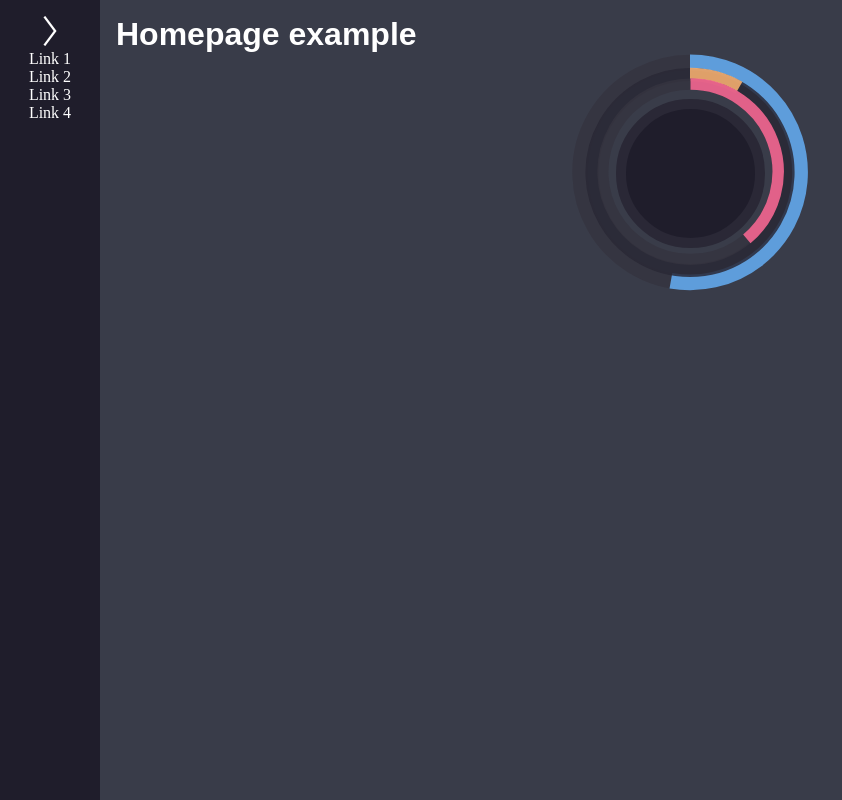
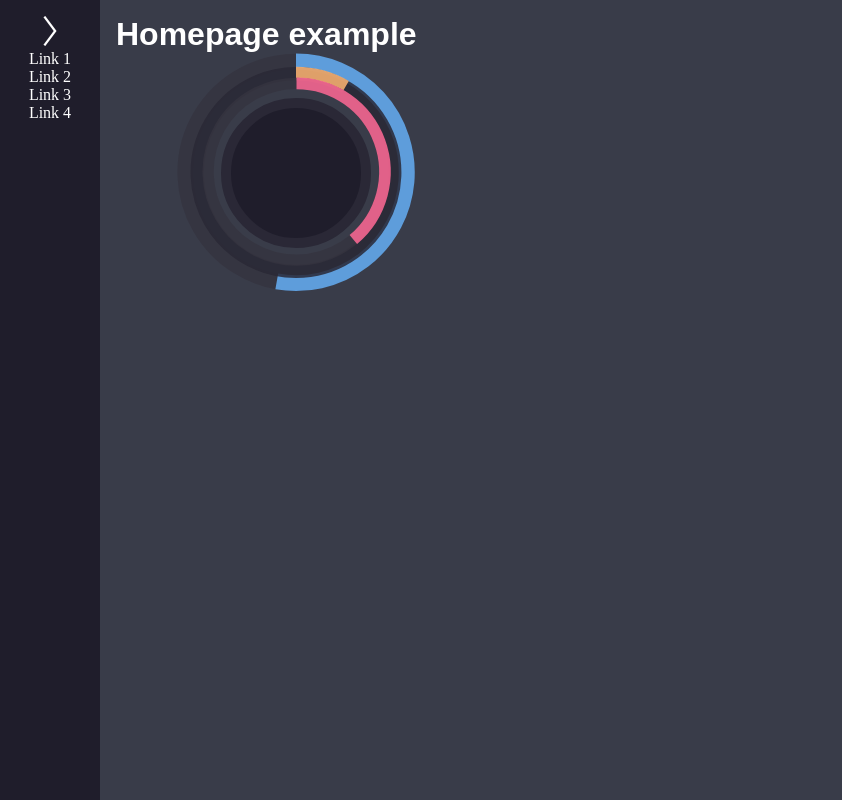
Before and after one commit to Orujhimaru/food-order-app, a React (Vite) app: page / in a window 1280 px wide. Shown: the whole page, without its empty margins (0-842 px from the left). Built offline with nearby package versions, Linux system fonts and the light colour scheme.

Commit message:
small css changes

```diff
--- a/src/components/CircularReport/CircularReport.jsx
+++ b/src/components/CircularReport/CircularReport.jsx
@@ -1,6 +1,6 @@
 import { useEffect, useState, useRef } from "react";
 import ApexCharts from "apexcharts";
-import "./circular.scss";
+import "./CircularReport.scss";
 import Chart from "react-apexcharts";
 
 export default function CircularReport({ delivery, toGo, dineIn }) {
@@ -43,6 +43,8 @@ export default function CircularReport({ delivery, toGo, dineIn }) {
 
     stroke: {
       lineCap: "butt",
+      width: 1,
+
       // HOW DO I SET IT TO ROUND AT THE END AND BUTT AT THE START ????
     },
   };
@@ -75,6 +77,7 @@ export default function CircularReport({ delivery, toGo, dineIn }) {
     },
     stroke: {
       lineCap: "butt",
+      width: 1,
     },
   };
 
@@ -106,6 +109,7 @@ export default function CircularReport({ delivery, toGo, dineIn }) {
     },
     stroke: {
       lineCap: "butt",
+      width: 1,
     },
   };
 
--- a/src/components/CircularReport/circular.scss
+++ b/src/components/CircularReport/CircularReport.scss
@@ -3,22 +3,24 @@
   display: flex;
   justify-content: center;
   align-items: center;
-  width: 100%;
+  max-width: 360px;
+  max-height: 360px;
 }
 
 .inner-4 {
   box-sizing: border-box;
   background-color: #1f1d2b;
-  width: 149px;
-  height: 149px;
+  width: 150px;
+  height: 150px;
   border-radius: 50%;
   border: 10px solid #2a2836;
   position: absolute;
   z-index: 4;
+  left: 0;
   right: 0;
-  left: 0;
-  margin-left: auto;
-  margin-right: auto;
+  top: -3px;
+  bottom: 0;
+  margin: auto;
 }
 
 .inner-3 {
--- a/src/components/CircularReport/circular.css
+++ /dev/null
@@ -1,47 +0,0 @@
-.donut {
-  position: relative;
-  display: flex;
-  justify-content: center;
-  align-items: center;
-  width: 100%;
-}
-
-.inner-4 {
-  box-sizing: border-box;
-  background-color: #1f1d2b;
-  width: 149px;
-  height: 149px;
-  border-radius: 50%;
-  border: 10px solid #2a2836;
-  position: absolute;
-  z-index: 4;
-  right: 0;
-  left: 0;
-  margin-left: auto;
-  margin-right: auto;
-}
-
-.inner-3 {
-  width: -moz-fit-content;
-  width: fit-content;
-}
-
-.inner-2 {
-  width: -moz-fit-content;
-  width: fit-content;
-  position: absolute;
-  left: 0;
-  right: 0;
-  margin-left: auto;
-  margin-right: auto;
-}
-
-.inner-1 {
-  width: -moz-fit-content;
-  width: fit-content;
-  position: absolute;
-  left: 0;
-  right: 0;
-  margin-left: auto;
-  margin-right: auto;
-}/*# sourceMappingURL=circular.css.map */
```
Also changed, not shown: 1 other file (tests, documents, lock files or other folders).
